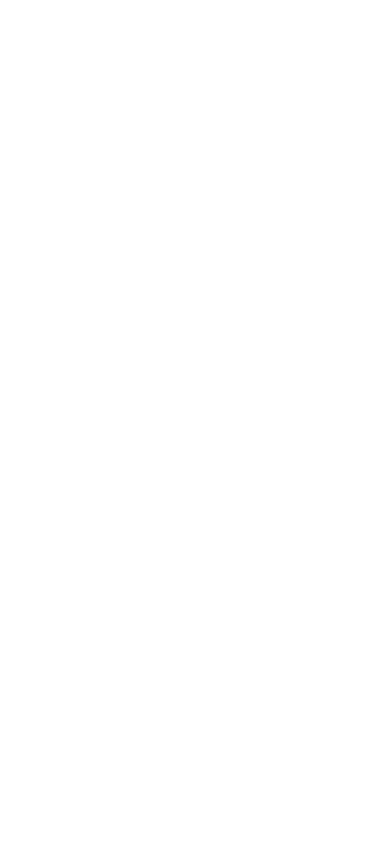
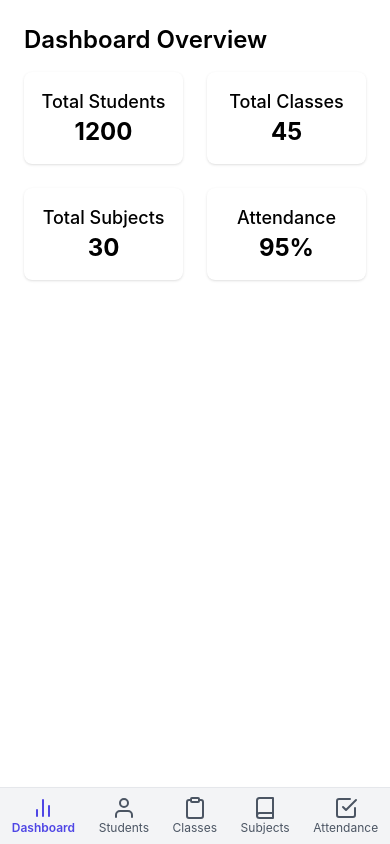
Before and after one commit to ichinmayk/vidyarthi, a React (Create React App) app: page /dashboard in a window 390 px wide. Before the commit this address had no page. Built offline with nearby package versions, Linux system fonts and the light colour scheme.

Commit message:
Added Dashboard skeleton page for desktop and mobile

```diff
--- a/src/App.js
+++ b/src/App.js
@@ -3,6 +3,7 @@
 import { BrowserRouter as Router, Route, Routes, Navigate } from 'react-router-dom';
 import Login from './pages/Login';
 import SignUp from './pages/SignUp';
+import InstituteAdmin from './pages/InstituteAdmin';
 
 function App() {
     return (
@@ -11,6 +12,7 @@
                 <Route path="/" element={<Navigate to="/login" replace />} />
                 <Route path="/login" element={<Login />} />
                 <Route path="/signup" element={<SignUp />} />
+                <Route path="/dashboard" element={<InstituteAdmin />} />
             </Routes>
         </Router>
     );
--- /dev/null
+++ b/src/components/BottomNav.js
@@ -0,0 +1,31 @@
+// src/components/BottomNav.js
+import React, { useState } from 'react';
+import { FiBarChart2, FiUser, FiClipboard, FiBook, FiCheckSquare } from 'react-icons/fi';
+
+export default function BottomNav() {
+  const [selectedTab, setSelectedTab] = useState("Dashboard");
+
+  return (
+    <div className="fixed bottom-0 inset-x-0 bg-gray-100 shadow-lg flex justify-around py-2 border-t md:hidden">
+      <BottomNavItem icon={FiBarChart2} label="Dashboard" selectedTab={selectedTab} setSelectedTab={setSelectedTab} />
+      <BottomNavItem icon={FiUser} label="Students" selectedTab={selectedTab} setSelectedTab={setSelectedTab} />
+      <BottomNavItem icon={FiClipboard} label="Classes" selectedTab={selectedTab} setSelectedTab={setSelectedTab} />
+      <BottomNavItem icon={FiBook} label="Subjects" selectedTab={selectedTab} setSelectedTab={setSelectedTab} />
+      <BottomNavItem icon={FiCheckSquare} label="Attendance" selectedTab={selectedTab} setSelectedTab={setSelectedTab} />
+    </div>
+  );
+}
+
+function BottomNavItem({ icon: Icon, label, selectedTab, setSelectedTab }) {
+  const isSelected = selectedTab === label;
+
+  return (
+    <button
+      onClick={() => setSelectedTab(label)}
+      className={`flex flex-col items-center ${isSelected ? 'text-indigo-600' : 'text-gray-600'} transition-colors duration-200`}
+    >
+      <Icon className={`h-6 w-6 ${isSelected ? 'text-indigo-600' : 'text-gray-600'}`} />
+      <span className={`text-xs ${isSelected ? 'font-semibold' : ''}`}>{label}</span>
+    </button>
+  );
+}
--- /dev/null
+++ b/src/components/Sidebar.js
@@ -0,0 +1,33 @@
+// src/components/Sidebar.js
+import React from 'react';
+import { FiBarChart2, FiUser, FiClipboard, FiBook, FiCheckSquare } from 'react-icons/fi';
+import brandLogo from '../assets/logos/vidyarthi_logo.jpg';
+
+export default function Sidebar({ selectedTab, setSelectedTab }) {
+  return (
+    <div className="hidden md:flex flex-col items-center w-60 p-4 bg-gray-300 shadow-lg transition-width duration-300">
+      <img src={brandLogo} alt="Vidyarthi Logo" className="h-12 mb-4" />
+      <nav className="flex flex-col items-center space-y-4 mt-8 w-full">
+        <SidebarItem icon={FiBarChart2} label="Dashboard" selectedTab={selectedTab} setSelectedTab={setSelectedTab} />
+        <SidebarItem icon={FiUser} label="Students" selectedTab={selectedTab} setSelectedTab={setSelectedTab} />
+        <SidebarItem icon={FiClipboard} label="Classes" selectedTab={selectedTab} setSelectedTab={setSelectedTab} />
+        <SidebarItem icon={FiBook} label="Subjects" selectedTab={selectedTab} setSelectedTab={setSelectedTab} />
+        <SidebarItem icon={FiCheckSquare} label="Attendance" selectedTab={selectedTab} setSelectedTab={setSelectedTab} />
+      </nav>
+    </div>
+  );
+}
+
+function SidebarItem({ icon: Icon, label, selectedTab, setSelectedTab }) {
+  const isSelected = selectedTab === label;
+
+  return (
+    <div
+      onClick={() => setSelectedTab(label)}
+      className={`flex items-center space-x-2 w-full p-2 rounded-md cursor-pointer ${isSelected ? 'bg-indigo-100 text-indigo-600 font-semibold' : 'text-gray-600'} transition-all duration-200`}
+    >
+      <Icon className="h-5 w-5" />
+      <span>{label}</span>
+    </div>
+  );
+}
--- a/src/locales/en/translation.json
+++ b/src/locales/en/translation.json
@@ -16,5 +16,12 @@
         "signUpButton": "Sign Up",
         "loginPrompt": "Already have an account?",
         "loginLink": "Log in"
+      },
+      "instituteAdmin": {
+        "dashboardOverview": "Dashboard Overview",
+        "totalStudents": "Total Students",
+        "totalClasses": "Total Classes",
+        "totalSubjects": "Total Subjects",
+        "attendance": "Attendance"
       }
   }
--- /dev/null
+++ b/src/pages/InstituteAdmin.js
@@ -0,0 +1,48 @@
+// src/pages/InstituteAdmin.js
+import React, { useState } from 'react';
+import Sidebar from '../components/Sidebar';
+import BottomNav from '../components/BottomNav';
+import { useTranslation } from 'react-i18next';
+
+export default function InstituteAdmin() {
+  const { t } = useTranslation();
+
+  // State to manage the selected tab across Sidebar and BottomNav
+  const [selectedTab, setSelectedTab] = useState('Dashboard');
+  const [isCollapsed, setIsCollapsed] = useState(false);
+
+  const toggleSidebar = () => {
+    setIsCollapsed(!isCollapsed);
+  };
+
+  return (
+    <div className="flex flex-col md:flex-row min-h-screen">
+      {/* Sidebar */}
+      <Sidebar isCollapsed={isCollapsed} toggleSidebar={toggleSidebar} selectedTab={selectedTab} setSelectedTab={setSelectedTab} />
+
+      {/* Main content */}
+      <div className="flex-1 p-6 md:p-8 bg-white">
+        <h1 className="text-2xl font-semibold">{t('instituteAdmin.dashboardOverview')}</h1>
+        <div className="grid gap-6 mt-4 md:grid-cols-4 grid-cols-2">
+          <Card label={t('instituteAdmin.totalStudents')} count="1200" />
+          <Card label={t('instituteAdmin.totalClasses')} count="45" />
+          <Card label={t('instituteAdmin.totalSubjects')} count="30" />
+          <Card label={t('instituteAdmin.attendance')} count="95%" />
+        </div>
+      </div>
+
+      {/* Bottom Navigation for mobile */}
+      <BottomNav selectedTab={selectedTab} setSelectedTab={setSelectedTab} />
+    </div>
+  );
+}
+
+// Card component
+function Card({ label, count }) {
+  return (
+    <div className="bg-white rounded-lg shadow p-4 text-center">
+      <h2 className="text-lg font-medium">{label}</h2>
+      <p className="text-2xl font-bold">{count}</p>
+    </div>
+  );
+}
```
